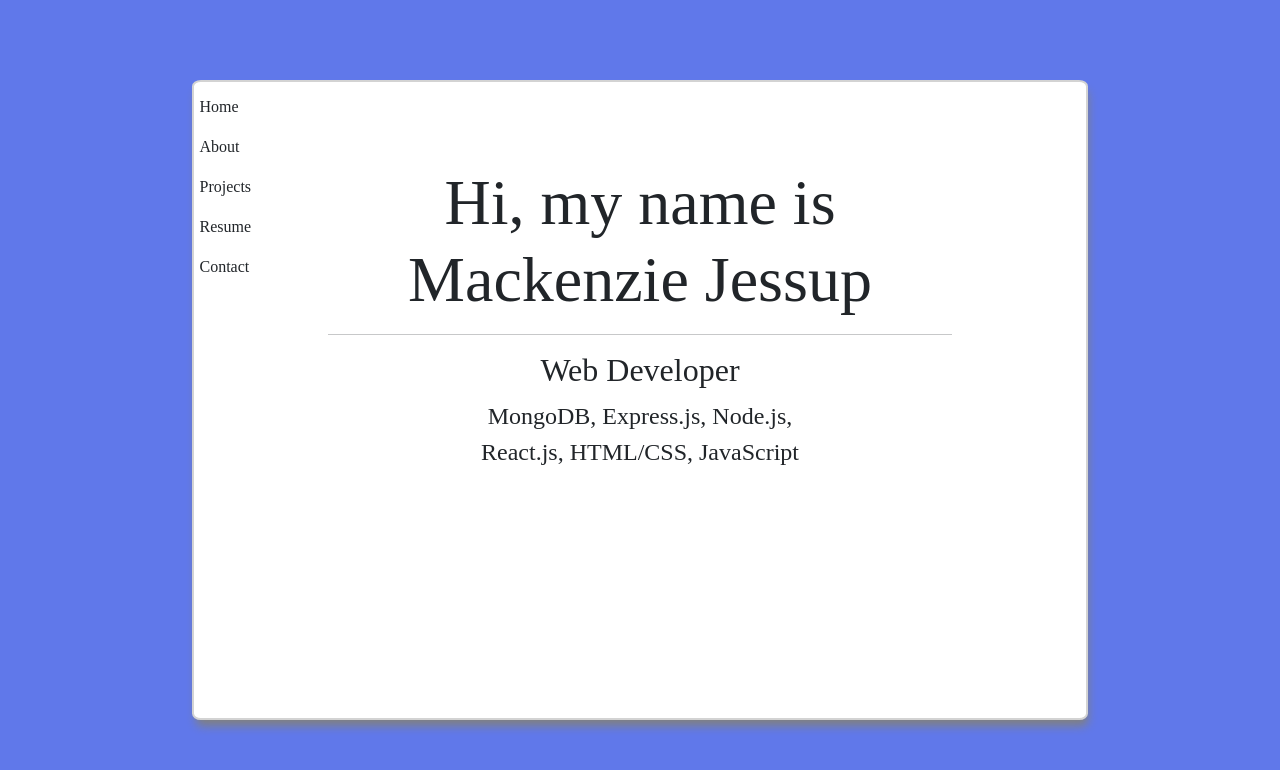
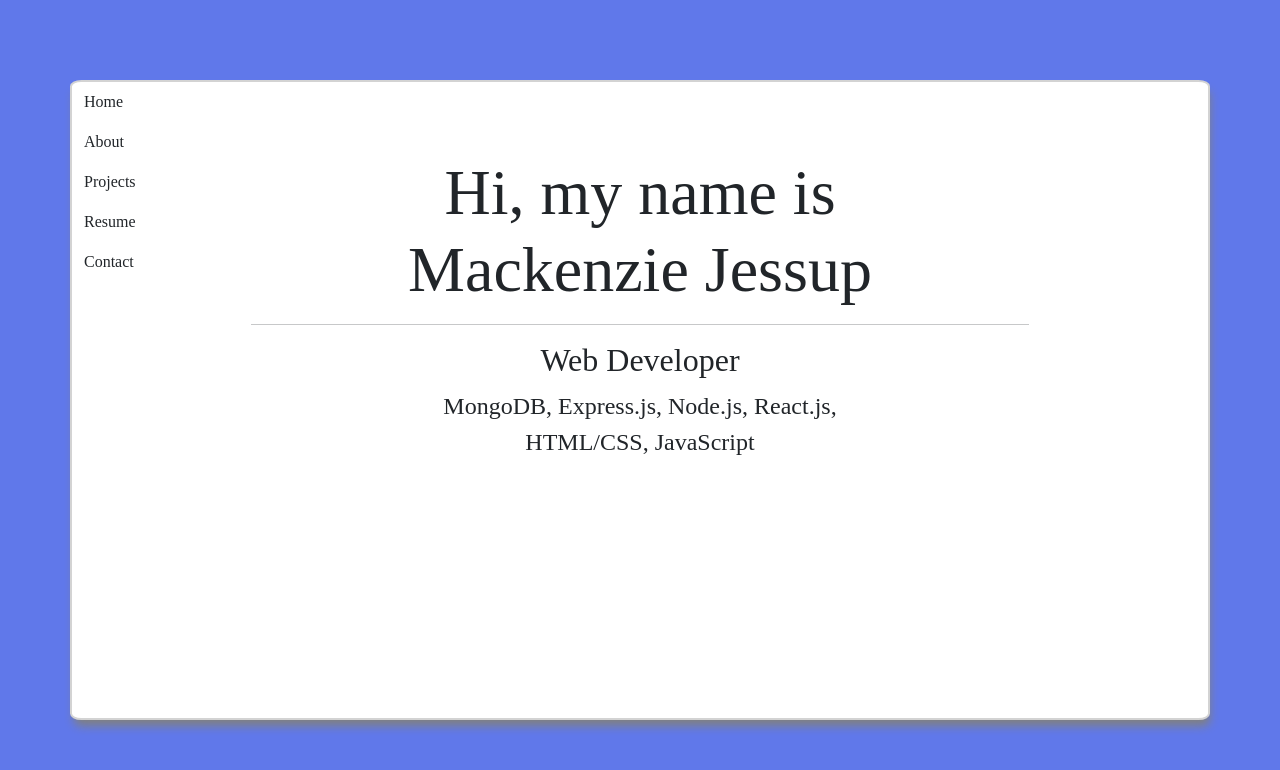
Before and after one commit to mackenzielj0704/portfolio-website, a React (Vite) app: page / in a window 1280 px wide. Shown: the top 770 px of the page. Built offline with nearby package versions, Linux system fonts and the light colour scheme.

Commit message:
changed homepage css

```diff
--- a/src/components/header.css
+++ b/src/components/header.css
@@ -1,6 +1,6 @@
 
 .box {
-    width: 70%;
+    width: 60%;
     height: 80%;
     border: 2px solid;
     border-color: lightgray;
@@ -17,22 +17,3 @@
 .nav-link {
     font-family:cursive;
 }
-.nav-item {
-    padding-left: 1%;
-}
-#sidebarMenu {
-    max-width: fit-content;
-    padding: 5px;
-}
-
-@media only screen and (max-width: 1450px) and (min-width: 1300px) {
-    .nav-item {
-        padding-left: 1%;
-        font-size: 160%;
-    }
-    #sidebarMenu {
-        max-width: fit-content;
-        padding: 5px;
-    }
-
-}
--- a/src/components/header.jsx
+++ b/src/components/header.jsx
@@ -8,7 +8,7 @@ function Header () {
     return (
       <>
       <Background/>
-        <div className='box'>
+        <div className='container box'>
           <nav id="sidebarMenu">
             <ul className="navbar-nav mr-auto">
               <li className="nav-item">
```
